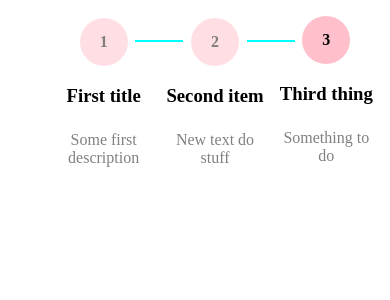
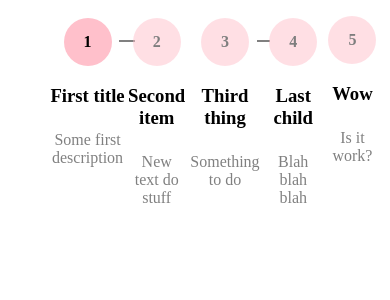
Before and after one commit to vukolovanton/boring-react-components, a React (Vite) app: page / in a window 390 px wide. Shown: the top 300 px of the page. Built offline with nearby package versions, Linux system fonts and the light colour scheme.

Commit message:
Styles for minified version of stepper

```diff
--- a/src/App.tsx
+++ b/src/App.tsx
@@ -12,6 +12,14 @@ const steps = [
   {
     title: 'Third thing',
     description: 'Something to do'
+  },
+  {
+    title: 'Last child',
+    description: 'Blah blah blah'
+  },
+  {
+    title: 'Wow',
+    description: 'Is it work?'
   }
 ];
 
@@ -20,7 +28,7 @@ function App() {
     <div>
       <Stepper
         steps={steps}
-        options={{ activeStepNumber: 2 }}
+        options={{ completedSteps: [0] }}
       />
     </div>
   );
--- a/src/Stepper/Stepper.module.css
+++ b/src/Stepper/Stepper.module.css
@@ -1,10 +1,3 @@
-:root {
-	--circle-size: 3rem;
-	--spacing: clamp(0.25rem, 2vw, 0.5rem);
-	--line-color: aqua;
-	--circle-color: pink;
-}
-
 .stepper {
 	display: flex;
 	flex-wrap: wrap;
@@ -37,6 +30,27 @@
 	left: calc(50% + calc(var(--circle-size) / 2 + var(--spacing)));
 }
 
+.itemMinified {
+  display: flex;
+  gap: var(--spacing);
+  align-items: center;
+}
+
+.itemMinified:not(:last-child) {
+  flex: 1;
+}
+
+.itemMinified:not(:last-child)::after {
+  content: "";
+  position: relative;
+  z-index: -1;
+  height: 2px;
+  background-color: #e0e0e0;
+  flex: 1;
+  margin-right: 0.5rem;
+}
+
+
 .title {
 	font-weight: bold;
 	margin-bottom: 0.5rem;
--- a/src/Stepper/Stepper.tsx
+++ b/src/Stepper/Stepper.tsx
@@ -1,26 +1,38 @@
-import { FC } from 'react';
-import { StepperProps } from '../interfaces/stepper/Stepper.interfaces';
+import React, { FC, useMemo } from 'react';
+import { StepperProps, STEPPER_VARIANT } from '../interfaces/stepper/Stepper.interfaces';
 import style from './Stepper.module.css';
 
 
-const Stepper: FC<StepperProps> = ({ steps, options }) => {
-  const { activeStepNumber = 0 } = options;
+const Stepper: FC<StepperProps> = ({ steps, options, styles = {} }) => {
+  const { completedSteps, variant = STEPPER_VARIANT.FULL } = options;
+  const { circleSize = "3rem", circleColor = "pink", lineColor = "grey" } = styles;
+
+  const computedProperties = useMemo(() => {
+    return {
+      "--circle-size": circleSize,
+      "--line-color": lineColor,
+      "--circle-color": circleColor,
+      "--spacing": "clamp(0.25rem, 2vw, 0.5rem)",
+    }
+  }, []) as React.CSSProperties;
 
   return (
-    <ol className={style.stepper}>
+    <ol className={style.stepper} style={computedProperties}>
       {
         steps.map((step, index) => (
-          <li className={style.item} key={step.title}>
+          <li className={variant === STEPPER_VARIANT.FULL ? style.item : style.itemMinified} key={step.title}>
             <h4
               className={style.circle}
               style={{
-                opacity: activeStepNumber === index ? 1 : 0.5
+                opacity: completedSteps.includes(index) ? 1 : 0.5,
               }}
             >
               {index + 1}
             </h4>
             <h3 className={style.title}>{step.title}</h3>
-            <p className={style.desc}>{step.description}</p>
+            {
+              variant === STEPPER_VARIANT.FULL ? <p className={style.desc}>{step.description}</p> : null
+            }
           </li>
         ))
       }
--- a/src/interfaces/stepper/Stepper.interfaces.ts
+++ b/src/interfaces/stepper/Stepper.interfaces.ts
@@ -1,7 +1,13 @@
 export interface StepperProps {
   steps: Step[];
   options: {
-    activeStepNumber: number,
+    completedSteps: number[],
+    variant?: STEPPER_VARIANT.FULL | STEPPER_VARIANT.MINIFIED,
+  },
+  styles?: {
+    circleColor?: string,
+    circleSize?: string,
+    lineColor?: string,
   }
 }
 
@@ -9,3 +15,8 @@ export interface Step {
   title: string;
   description: string;
 }
+
+export enum STEPPER_VARIANT {
+  FULL = 'full',
+  MINIFIED = 'minified',
+}
```
